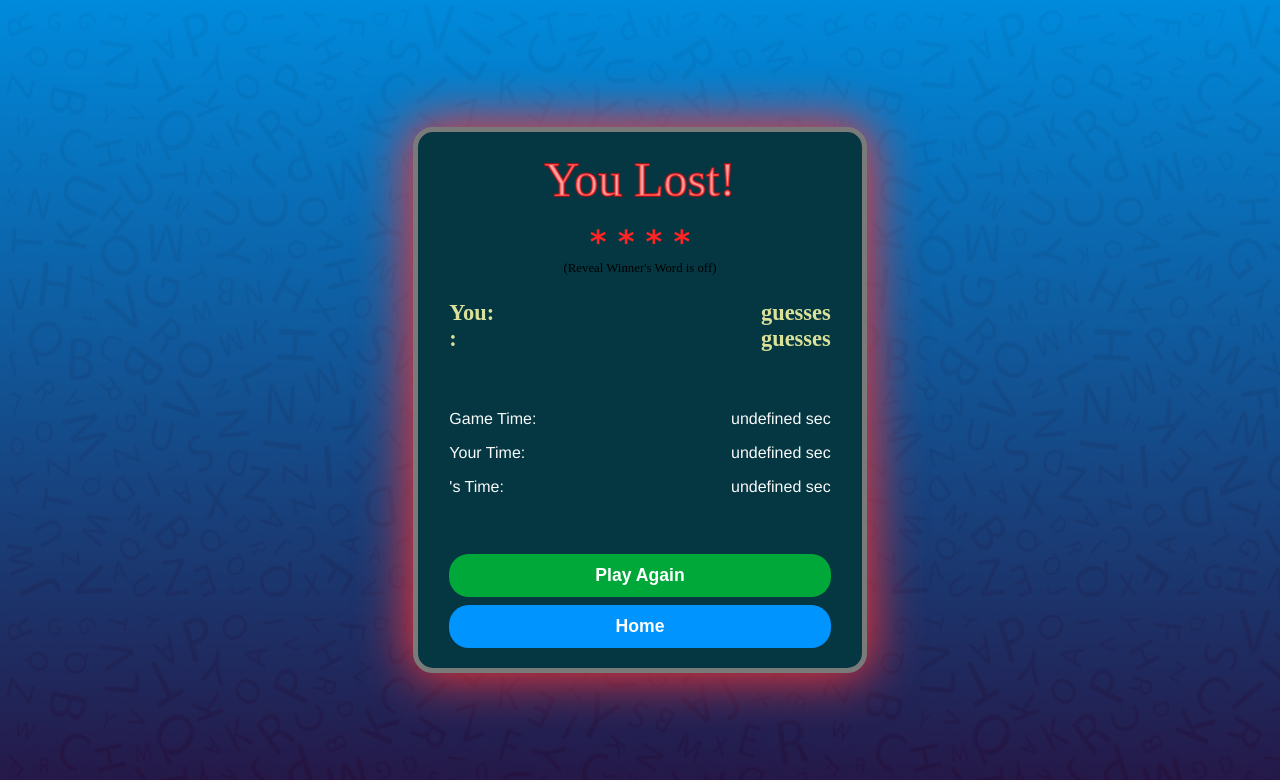
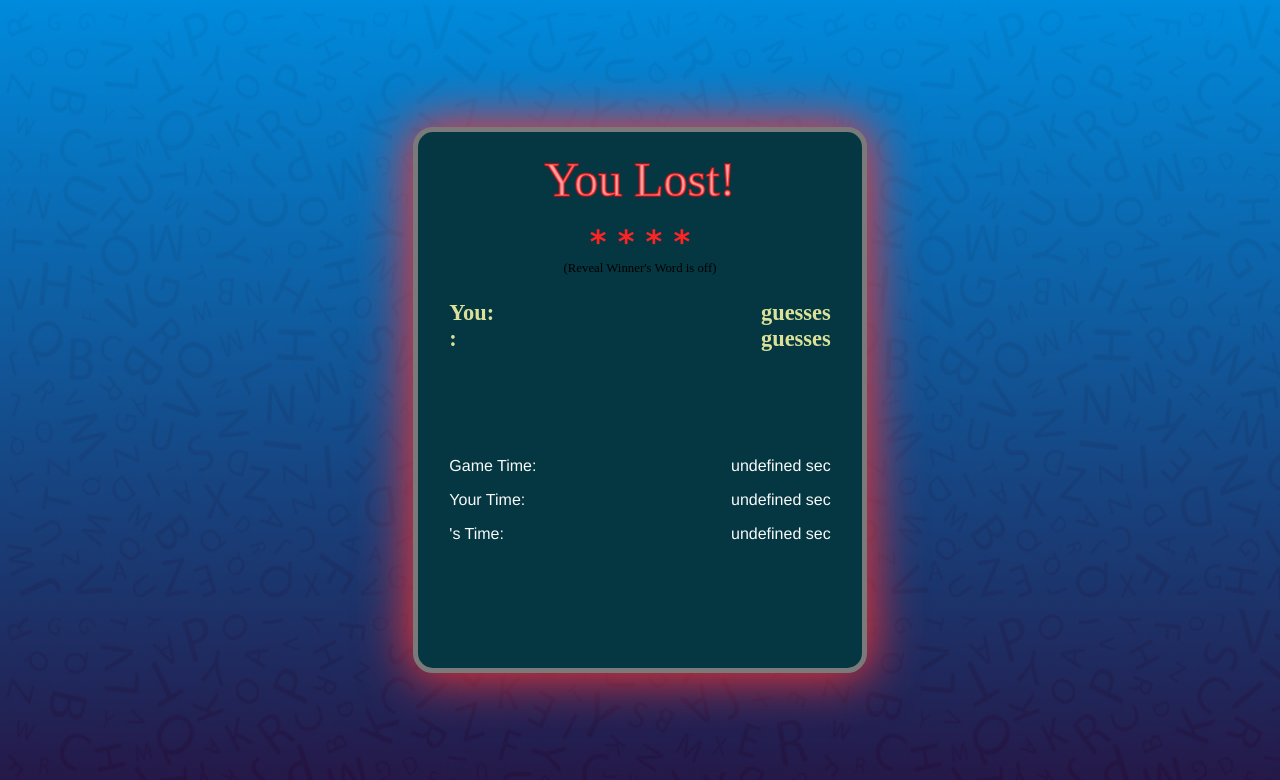
Before and after one commit to saikoaizen/4letters, a Next.js app in the folder client/: page /result in a window 1280 px wide. Shown: the top 780 px of the page. Built offline with nearby package versions, Linux system fonts and the light colour scheme; a web font is replaced by a local one.

Commit message:
Update page.tsx

```diff
--- a/client/src/app/result/page.tsx
+++ b/client/src/app/result/page.tsx
@@ -48,12 +48,6 @@ export default function ResultPage() {
             </div>
           ))}
         </div>
-        <div
-          style={{ display: 'flex', gap: '0.5rem', flexDirection: 'column' }}
-        >
-          <CustomButton text="Play Again" color={colors.green} />
-          <CustomButton text="Home" color={colors.blue} />
-        </div>
       </div>
     </div>
   )
```
